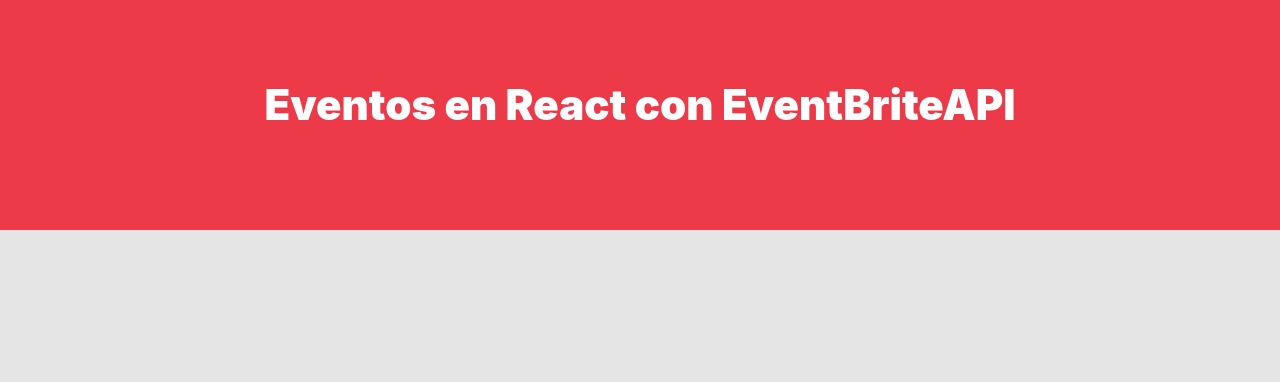
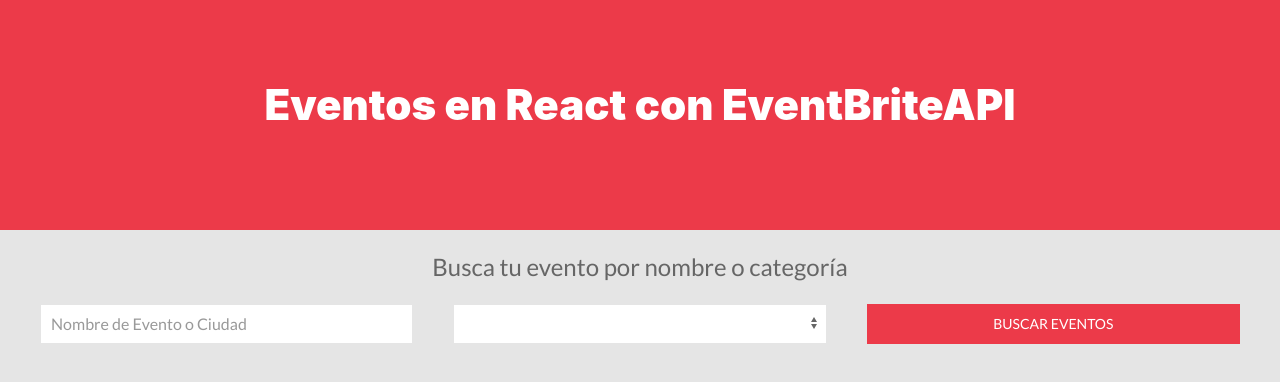
Before and after one commit to React-Development/eventos-react, a React (Create React App) app: page / in a window 1280 px wide. Shown: the top 382 px of the page. Built offline with nearby package versions, Linux system fonts and the light colour scheme; no server answers.

Commit message:
Agregando Formulario

```diff
--- a/src/App.js
+++ b/src/App.js
@@ -1,11 +1,17 @@
 import React from "react";
 import Header from "./components/Header";
 import CategoriasProvider from './context/CategoriasContext';
+import Formulario from './components/Formulario';
 
 function App() {
   return (
     <CategoriasProvider>
       <Header />
+
+      <div className="uk-container">
+        <Formulario />
+      </div>
+
     </CategoriasProvider>
   );
 }
--- /dev/null
+++ b/src/components/Formulario.js
@@ -0,0 +1,44 @@
+import React, { Component } from "react";
+
+class Formulario extends Component {
+  state = {
+    nombre: "",
+    categoria: ""
+  };
+  render() {
+    return (
+      <form>
+        <fieldset className="uk-fieldset uk-margin">
+          <legend className="uk-legend uk-text-center">
+            Busca tu evento por nombre o categoría
+          </legend>
+        </fieldset>
+        <div className="uk-column-1-3@m uk-margin">
+          <div className="uk-margin" uk-margin="true">
+              <input
+                name="nombre"
+                className="uk-input"
+                type="text"
+                placeholder="Nombre de Evento o Ciudad"
+              />
+          </div>{/* .input-text */}
+
+          <div className="uk-margin" uk-margin="true">
+              <select
+                className="uk-select"
+                name="categoria"
+              >
+              </select>
+          </div>{/* .select */}
+
+          <div>
+              <input type="submit" className="uk-button uk-button-danger" value="Buscar Eventos"/>
+          </div>{/* .submit */}
+
+        </div>{/* .uk-column-1-3@m */}
+      </form>
+    );
+  }
+}
+
+export default Formulario;
```
